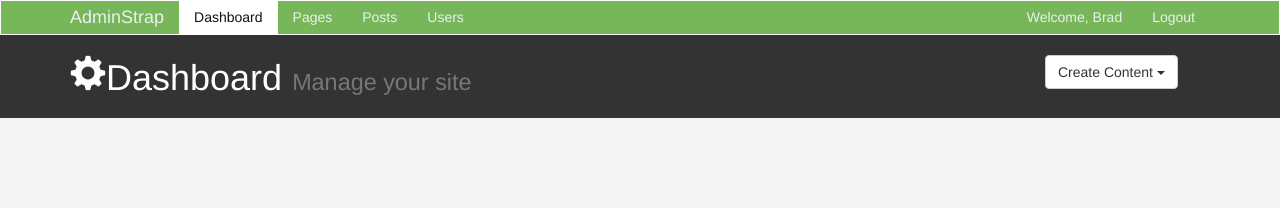
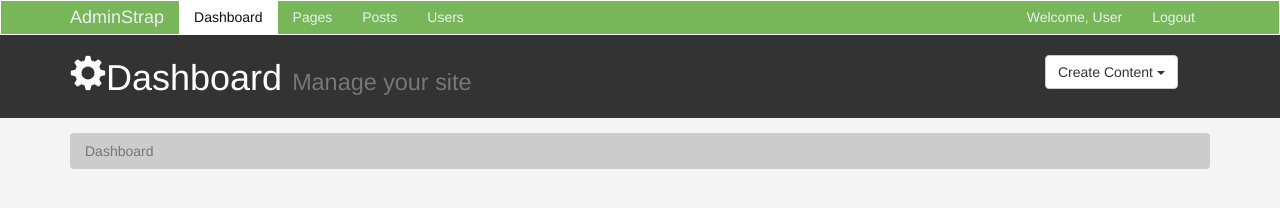
Before and after one commit to dargavavid/bootstrap-admin-panel, a plain HTML site: page index.html in a window 1280 px wide. Drawn offline with nearby package versions, Linux system fonts and the light colour scheme.

Commit message:
Add breadcrumb and style it

```diff
--- a/css/style.css
+++ b/css/style.css
@@ -100,3 +100,14 @@ body {
 #header .create {
     padding-top: 20px;
 }
+
+/* Breadcrumb */
+.breadcrumb {
+    background: #cccccc;
+    color: #333333;
+
+}
+
+.breadcrumb a {
+    color: #333333;
+}
--- a/index.html
+++ b/index.html
@@ -38,7 +38,7 @@
                 </ul>
                 <ul class="nav navbar-nav navbar-right">
                     <li>
-                        <a href="#">Welcome, Brad</a>
+                        <a href="#">Welcome, User</a>
                     </li>
                     <li>
                         <a href="login.html">Logout</a>
@@ -82,6 +82,14 @@
         </div>
     </header>
 
+    <section id="breadcrumb">
+        <div class="container">
+            <ol class="breadcrumb">
+                <li class="active">Dashboard</li>
+            </ol>
+        </div>
+    </section>
+
     <script src="https://ajax.googleapis.com/ajax/libs/jquery/3.2.1/jquery.min.js"></script>
     <script src="js/bootstrap.min.js"></script>
 </body>
```
